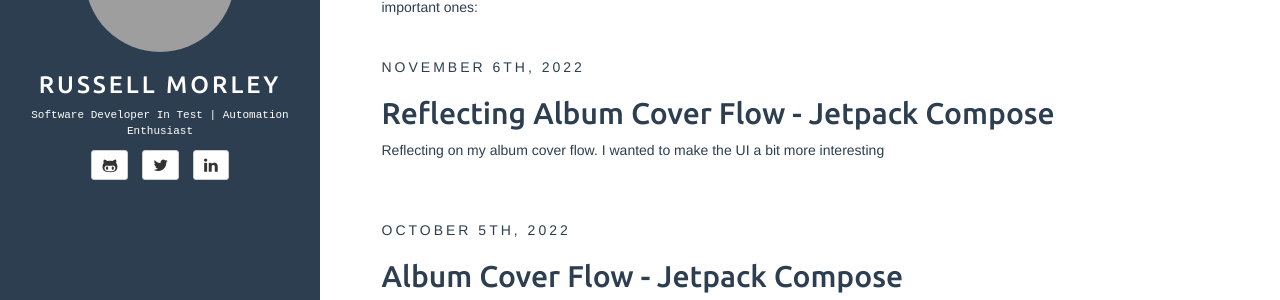
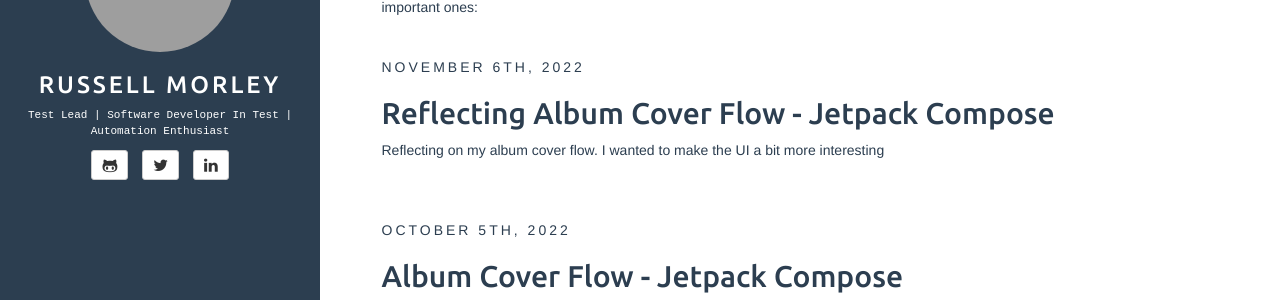
Before and after one commit to Rusty84/Rusty84.github.io, a Jekyll site: the page built from index.html, in a window 1280 px wide. Shown: the part 226-526 px from the top of the page. Built offline with Jekyll 4.4.1, drawn with Linux system fonts in a browser that asks for light colours; the list of posts is cut into pages by our own code; grey boxes are pictures that could not be loaded.

Commit message:
Update _config.yml

```diff
--- a/_config.yml
+++ b/_config.yml
@@ -23,7 +23,7 @@ author:
   github: Rusty84
   twitter: rusty_rebel_
   linkedin: russell-morley
-  bio: Software Developer In Test | Automation Enthusiast
+  bio: Test Lead | Software Developer In Test | Automation Enthusiast
   email_md5: 6f4dc49e6295c96626503a8d217493d2
 
 rss_path: feed.xml
```
